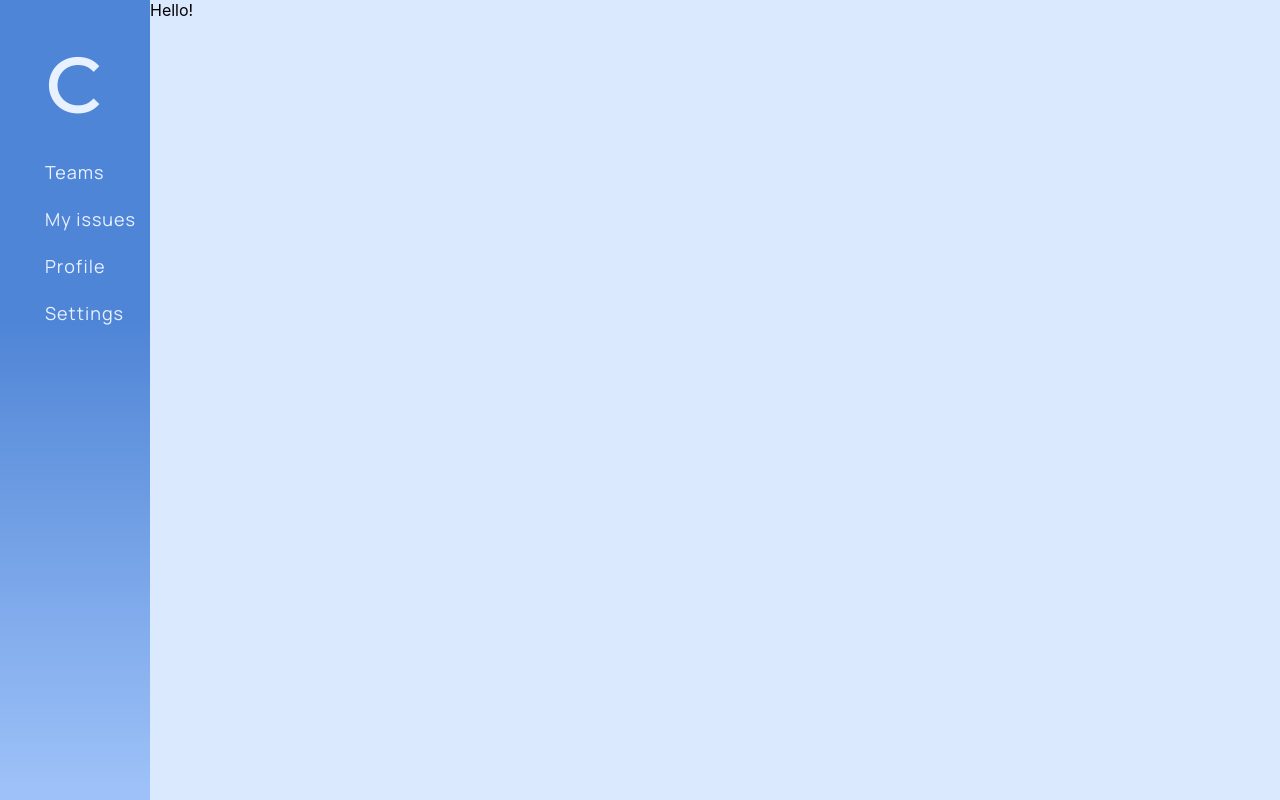
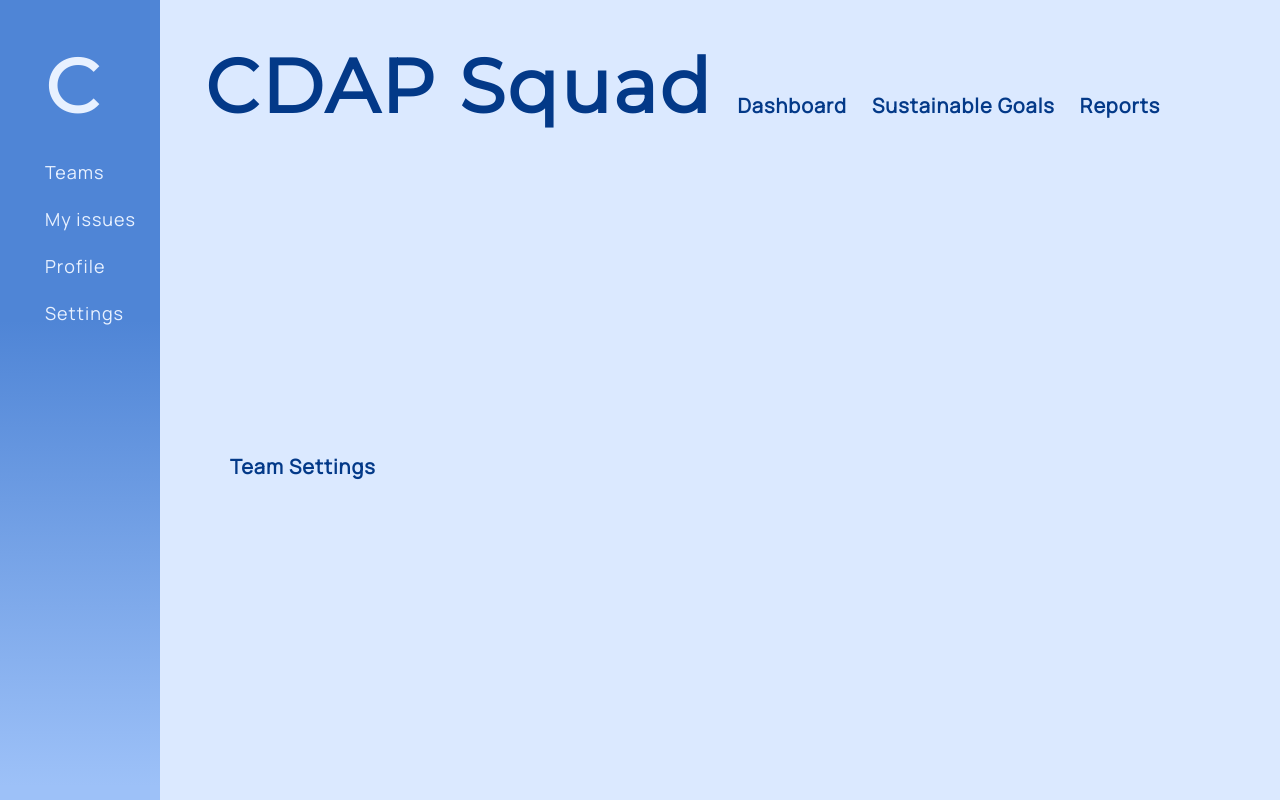
Before and after one commit to niamhb0yle/IndProject, a Next.js app in the folder curo/: page /homepage in a window 1280 px wide. Built offline with nearby package versions, Linux system fonts and the light colour scheme.

Commit message:
added team page navbar

```diff
--- a/curo/pages/homepage.js
+++ b/curo/pages/homepage.js
@@ -26,10 +26,14 @@ export default function Homepage() {
             </div>
           </div>
 
-
-          {/*<div style={{display:'inline-block', flex:1}}>*/}
           <div className={styles.dashboard}>
-            Hello!
+            <div className={styles.dashboardHeader}>
+              <div id={styles.dashboardTitle}>CDAP Squad</div>
+              <Link id={styles.teamNavElements} href='/homepage'>Dashboard</Link>
+              <Link id={styles.teamNavElements} href='/homepage'>Sustainable Goals</Link>
+              <Link id={styles.teamNavElements} href='/homepage'>Reports</Link>
+              <Link id={styles.teamNavElements} href='/homepage'>Team Settings</Link>
+            </div>
           </div>
         </div>
       </main>
@@ -37,7 +41,6 @@ export default function Homepage() {
       <style jsx>{`
         main {
           padding: 2rem 0;
-          display: block;
         }
       `}</style>
 
--- a/curo/styles/Home.module.css
+++ b/curo/styles/Home.module.css
@@ -146,7 +146,7 @@
 
 .sidebarContainer {
   background: linear-gradient(180deg, #4F85D6 40.05%, #9DC1F8 98.28%);
-  width:150px;
+  width:160px;
   height: 100vh;
   margin:0;
   padding-top: 40px;
@@ -154,8 +154,45 @@
 }
 
 .dashboard {
+  display: flex;
+  flex:1;
+  height:100vh;
+  padding-top: 40px;
+  padding-left: 45px;
+}
+
+.dashboardHeader{
+  display: flex;
   flex: 1;
-  height:100vh;
+  flex-direction: row;
+  flex-wrap:wrap;
+  align-items: baseline;
+}
+
+#dashboardTitle{
+  color: #033988;
+  font-family: Montserrat;
+  font-size: 75px;
+  font-style: normal;
+  font-weight: 600;
+  line-height: normal;
+  letter-spacing: 2.25px;
+  width:fit-content;
+}
+
+#teamNavElements {
+  color: #033988;
+  font-family: Manrope;
+  font-size: 20px;
+  font-style: normal;
+  font-weight: 600;
+  letter-spacing: 1px;
+  line-height: normal;
+  cursor:pointer;
+  background: none;
+  border:none;
+  text-decoration: none;
+  margin-left: 25px;
 }
 
 #sidebarLogo{
```
